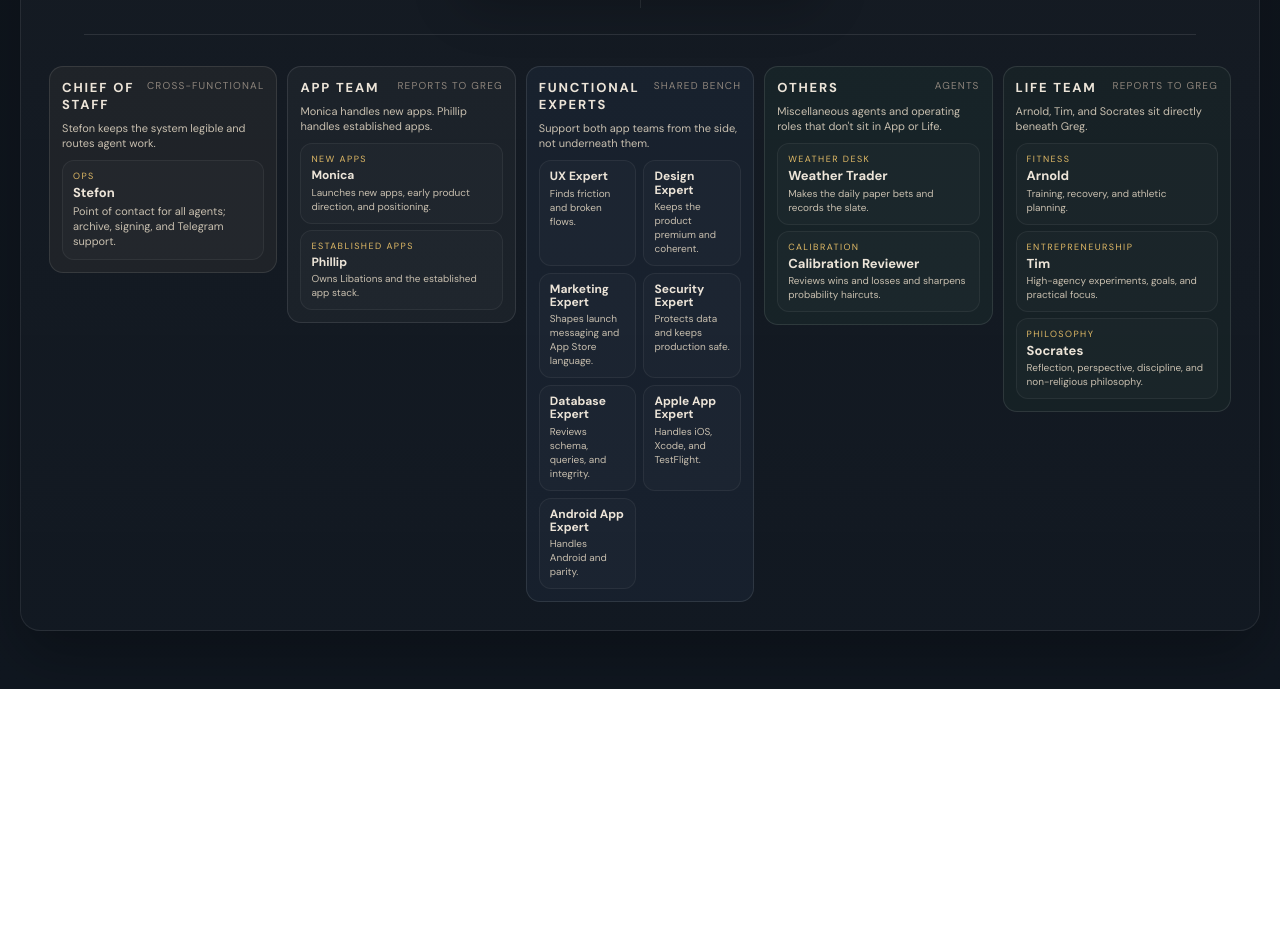
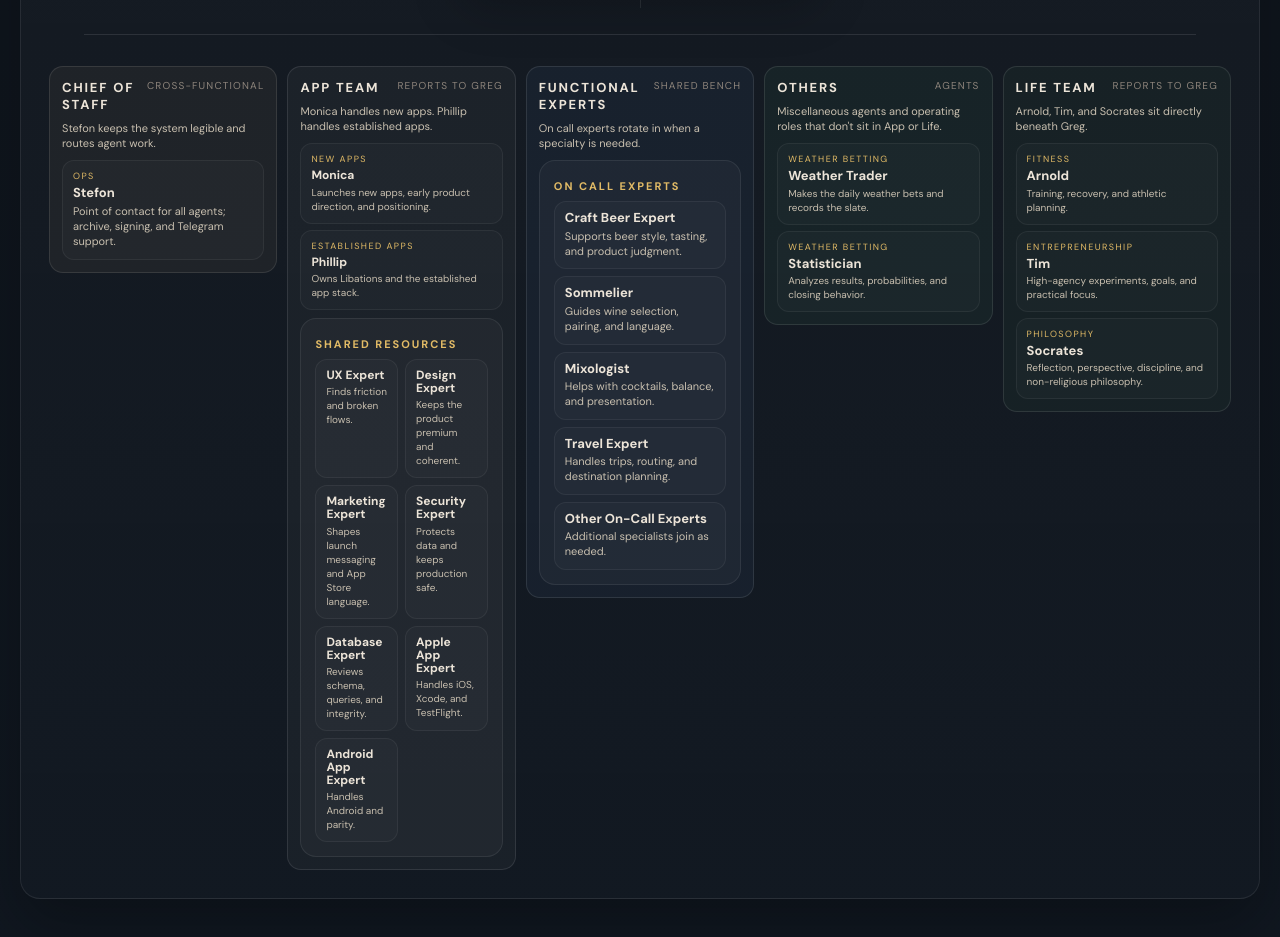
Before and after one commit to seahawksknicks/therainyday-website, a website: page agents/index.html in a window 1280 px wide. Shown: the part 1840-2777 px from the top of the page. Before the commit the page ends 2529 px from the top, so only its background shows below. Drawn offline with nearby package versions, Linux system fonts and the light colour scheme.

Commit message:
Update org chart structure

```diff
--- a/agents/index.html
+++ b/agents/index.html
@@ -1992,6 +1992,18 @@
                     <p class="mini-role">Owns Libations and the established app stack.</p>
                   </div>
                 </div>
+                <div class="org-mini-group">
+                  <strong>Shared Resources</strong>
+                  <div class="expert-mini-grid">
+                    <div class="mini-card"><span class="mini-name">UX Expert</span><p class="mini-role">Finds friction and broken flows.</p></div>
+                    <div class="mini-card"><span class="mini-name">Design Expert</span><p class="mini-role">Keeps the product premium and coherent.</p></div>
+                    <div class="mini-card"><span class="mini-name">Marketing Expert</span><p class="mini-role">Shapes launch messaging and App Store language.</p></div>
+                    <div class="mini-card"><span class="mini-name">Security Expert</span><p class="mini-role">Protects data and keeps production safe.</p></div>
+                    <div class="mini-card"><span class="mini-name">Database Expert</span><p class="mini-role">Reviews schema, queries, and integrity.</p></div>
+                    <div class="mini-card"><span class="mini-name">Apple App Expert</span><p class="mini-role">Handles iOS, Xcode, and TestFlight.</p></div>
+                    <div class="mini-card"><span class="mini-name">Android App Expert</span><p class="mini-role">Handles Android and parity.</p></div>
+                  </div>
+                </div>
               </div>
             </div>
 
@@ -2001,15 +2013,16 @@
                   <h3>Functional Experts</h3>
                   <span>shared bench</span>
                 </div>
-                <p class="org-column-note">Support both app teams from the side, not underneath them.</p>
-                <div class="expert-mini-grid">
-                  <div class="mini-card"><span class="mini-name">UX Expert</span><p class="mini-role">Finds friction and broken flows.</p></div>
-                  <div class="mini-card"><span class="mini-name">Design Expert</span><p class="mini-role">Keeps the product premium and coherent.</p></div>
-                  <div class="mini-card"><span class="mini-name">Marketing Expert</span><p class="mini-role">Shapes launch messaging and App Store language.</p></div>
-                  <div class="mini-card"><span class="mini-name">Security Expert</span><p class="mini-role">Protects data and keeps production safe.</p></div>
-                  <div class="mini-card"><span class="mini-name">Database Expert</span><p class="mini-role">Reviews schema, queries, and integrity.</p></div>
-                  <div class="mini-card"><span class="mini-name">Apple App Expert</span><p class="mini-role">Handles iOS, Xcode, and TestFlight.</p></div>
-                  <div class="mini-card"><span class="mini-name">Android App Expert</span><p class="mini-role">Handles Android and parity.</p></div>
+                <p class="org-column-note">On call experts rotate in when a specialty is needed.</p>
+                <div class="org-mini-group">
+                  <strong>On Call Experts</strong>
+                  <div class="stack">
+                    <div class="mini-card"><span class="mini-name">Craft Beer Expert</span><p class="mini-role">Supports beer style, tasting, and product judgment.</p></div>
+                    <div class="mini-card"><span class="mini-name">Sommelier</span><p class="mini-role">Guides wine selection, pairing, and language.</p></div>
+                    <div class="mini-card"><span class="mini-name">Mixologist</span><p class="mini-role">Helps with cocktails, balance, and presentation.</p></div>
+                    <div class="mini-card"><span class="mini-name">Travel Expert</span><p class="mini-role">Handles trips, routing, and destination planning.</p></div>
+                    <div class="mini-card"><span class="mini-name">Other On-Call Experts</span><p class="mini-role">Additional specialists join as needed.</p></div>
+                  </div>
                 </div>
               </div>
             </div>
@@ -2023,14 +2036,14 @@
                 <p class="org-column-note">Miscellaneous agents and operating roles that don't sit in App or Life.</p>
                 <div class="stack">
                   <div class="mini-card">
-                    <span class="mini-kicker">Weather Desk</span>
+                    <span class="mini-kicker">Weather Betting</span>
                     <span class="mini-name">Weather Trader</span>
-                    <p class="mini-role">Makes the daily paper bets and records the slate.</p>
+                    <p class="mini-role">Makes the daily weather bets and records the slate.</p>
                   </div>
                   <div class="mini-card">
-                    <span class="mini-kicker">Calibration</span>
-                    <span class="mini-name">Calibration Reviewer</span>
-                    <p class="mini-role">Reviews wins and losses and sharpens probability haircuts.</p>
+                    <span class="mini-kicker">Weather Betting</span>
+                    <span class="mini-name">Statistician</span>
+                    <p class="mini-role">Analyzes results, probabilities, and closing behavior.</p>
                   </div>
                 </div>
               </div>
```
